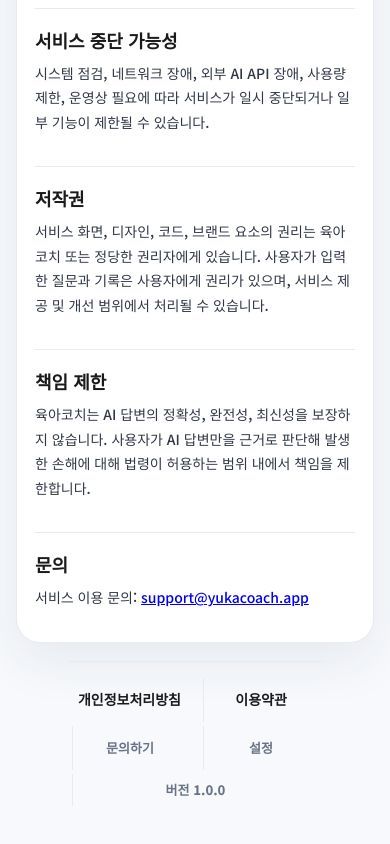
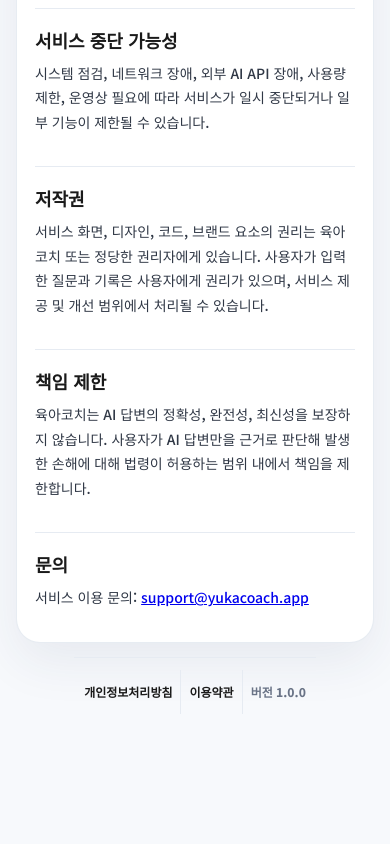
Before and after one commit to ehgns2724-hub/yukacoach, a website: page terms.html in a window 390 px wide. Shown: the part 824-1668 px from the top of the page. After the commit the page ends 1588 px from the top, so only its background shows below. Drawn offline with Linux system fonts and the light colour scheme.

Commit message:
Simplify mobile menu and legal links

```diff
--- a/style.css
+++ b/style.css
@@ -2718,45 +2718,48 @@ textarea:focus {
 @media (max-width: 768px) {
   .app-footer {
     order: 5;
-    display: grid;
-    grid-template-columns: repeat(2, minmax(0, 1fr));
-    gap: 4px 16px;
+    display: flex;
+    flex-wrap: nowrap;
+    align-items: center;
+    justify-content: center;
+    gap: 0;
     max-width: 100%;
-    margin: 18px auto 22px;
-    padding: 16px 4px 0;
-    justify-items: center;
+    margin: 14px auto 18px;
+    padding: 12px 2px 0;
   }
 
   .app-footer .footer-item {
-    width: 100%;
+    width: auto;
     min-height: 44px;
-    padding: 0 6px;
+    padding: 0 8px;
     border-left: 0;
     color: var(--muted);
-    font-size: 13px;
+    font-size: 12px;
     line-height: 1.25;
     text-align: center;
-    white-space: normal;
+    white-space: nowrap;
   }
 
   .app-footer .footer-privacy,
   .app-footer .footer-terms {
     color: var(--text);
-    font-size: 14px;
+    font-size: 12px;
     font-weight: 900;
   }
 
-  .app-footer .footer-contact {
-    grid-column: 1;
-  }
-
-  .app-footer .footer-settings {
-    grid-column: 2;
-  }
-
+  .app-footer .footer-contact,
+  .app-footer .footer-settings,
+  .mobile-menu-list .mobile-menu-legal {
+    display: none;
+  }
+
+  .app-footer .footer-terms,
   .app-footer .footer-version {
-    grid-column: 1 / -1;
-    min-height: 32px;
+    border-left: 1px solid var(--line);
+  }
+
+  .app-footer .footer-version {
+    min-height: 44px;
     color: var(--muted);
   }
 
@@ -2808,3 +2811,15 @@ textarea:focus {
     line-height: 1.75;
   }
 }
+
+@media (max-width: 380px) {
+  .app-footer .footer-item {
+    padding: 0 5px;
+    font-size: 11px;
+  }
+
+  .app-footer .footer-privacy,
+  .app-footer .footer-terms {
+    font-size: 11px;
+  }
+}
```
Also changed, not shown: index.html (+4 -4 lines).
